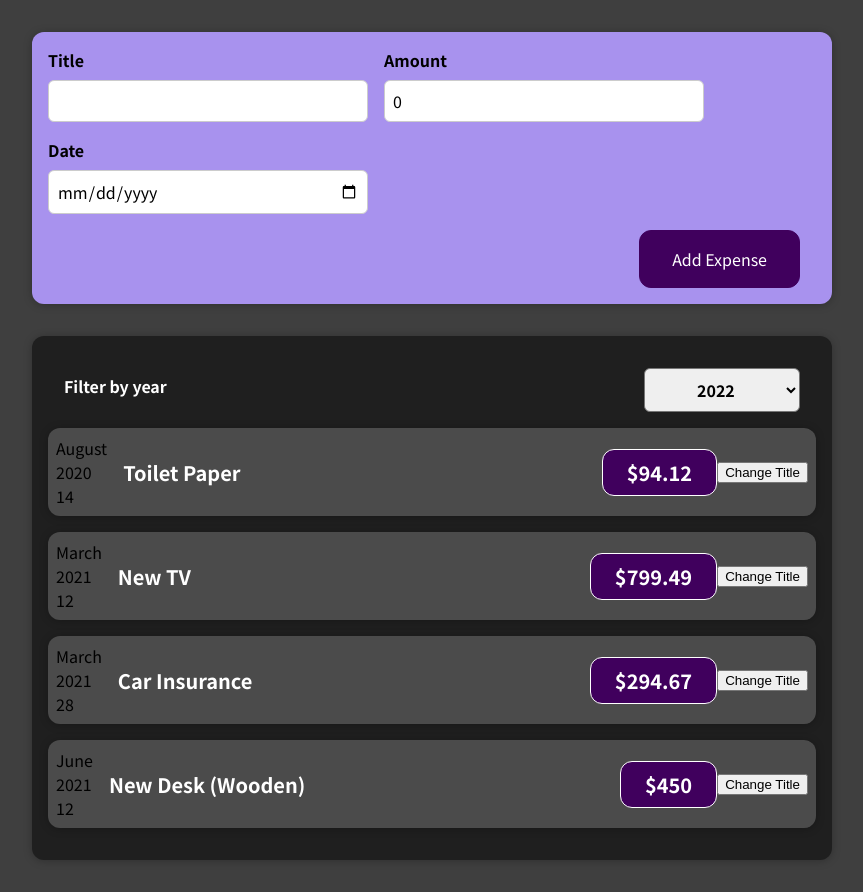
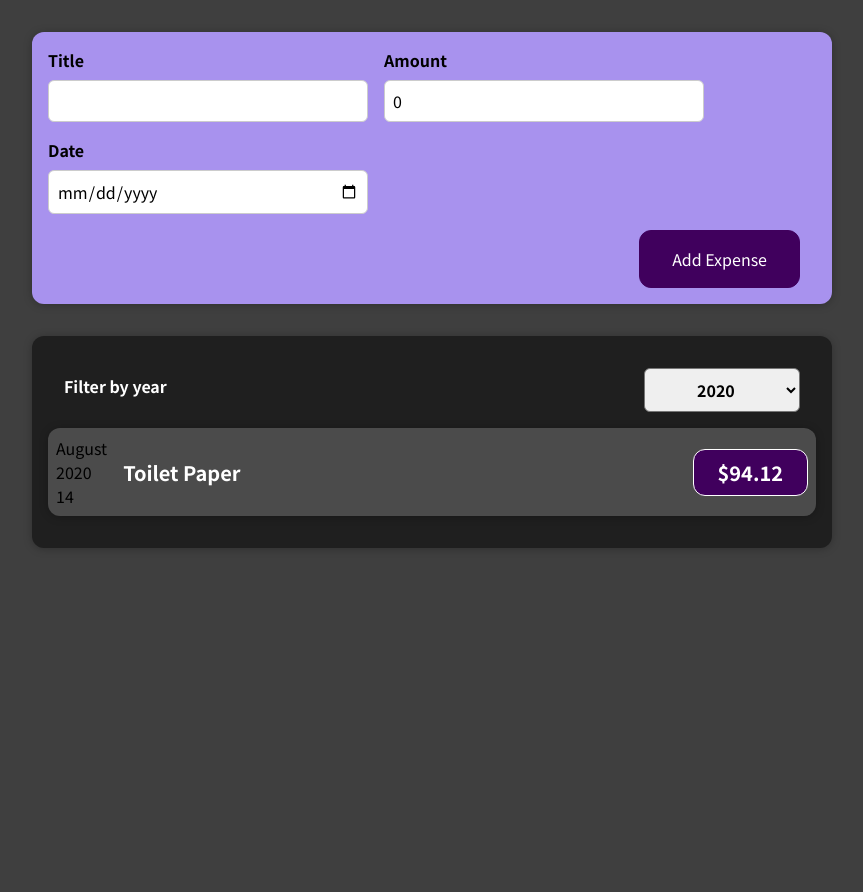
Before and after one commit to felixc0115/expense-tracker, a React (Create React App) app: page / in a window 1280 px wide. Shown: the whole page, without its empty margins (208-1071 px from the left). After the commit the page ends 800 px from the top, so only its background shows below. Built offline with nearby package versions, Linux system fonts and the light colour scheme.

Commit message:
Fix ExpenseFilter component to pass filtered year instead of filtered expense array

```diff
--- a/src/App.js
+++ b/src/App.js
@@ -2,8 +2,7 @@ import AllExpenses from "./components/Expenses/AllExpenses";
 import NewExpense from "./components/NewExpense/NewExpense";
 import { useState } from "react";
 
-function App() {
-  const [expenses, setExpenses] = useState([
+const DUMMY_EXPENSES = [
   {
     id: "e1",
     title: "Toilet Paper",
@@ -23,7 +22,10 @@ function App() {
     amount: 450,
     date: new Date(2021, 5, 12),
   },
-  ]);
+];
+
+function App() {
+  const [expenses, setExpenses] = useState(DUMMY_EXPENSES);
 
   const addNewExpenseHandler = (enteredExpenseData) => {
     const expenseData = { ...enteredExpenseData };
--- a/src/components/Expenses/AllExpenses.js
+++ b/src/components/Expenses/AllExpenses.js
@@ -5,19 +5,21 @@ import ExpensesFilter from "./ExpensesFilter";
 import { useState } from "react";
 
 const AllExpenses = ({ expenses }) => {
-  const [filteredExpenses, setFilteredExpenses] = useState(expenses);
+  const [filterYear, setFilterYear] = useState(2020);
 
-  const onSaveFilteredExpenses = (filteredExpenses) => {
-    setFilteredExpenses(filteredExpenses);
+  const onSaveFilterYear = (filterYear) => {
+    setFilterYear(filterYear);
   };
 
   return (
     <Card className="expenses">
       <ExpensesFilter
-        unfilteredExpenses={expenses}
-        onSaveFilteredExpenses={onSaveFilteredExpenses}
+        onSaveFilterYear={onSaveFilterYear}
+        filterYear={filterYear}
       />
-      {filteredExpenses.map((expense) => (
+      {expenses
+        .filter((expense) => expense.date.getFullYear() === filterYear)
+        .map((expense) => (
           <ExpenseItem
             key={expense.id}
             date={expense.date}
--- a/src/components/Expenses/ExpenseItem.js
+++ b/src/components/Expenses/ExpenseItem.js
@@ -4,17 +4,13 @@ import Card from "../UI/Card";
 import { useState } from "react";
 
 const ExpenseItem = (props) => {
-  const [title, setTitle] = useState(props.title);
-  const clickHandler = () => setTitle("Updated!");
-
   return (
     <Card className="expense-item">
       <ExpenseDate date={props.date} />
       <div className="expense-item__description">
-        <h2>{title}</h2>
+        <h2>{props.title}</h2>
         <div className="expense-item__price">{`$${props.amount}`}</div>
       </div>
-      <button onClick={clickHandler}>Change Title</button>
     </Card>
   );
 };
--- a/src/components/Expenses/ExpensesFilter.js
+++ b/src/components/Expenses/ExpensesFilter.js
@@ -1,19 +1,16 @@
 import "./ExpensesFilter.css";
 
-const ExpensesFilter = ({ unfilteredExpenses, onSaveFilteredExpenses }) => {
+const ExpensesFilter = ({ onSaveFilterYear, filterYear }) => {
   const filterYearInputHandler = (e) => {
     const year = parseInt(e.target.value);
-    const filteredExpenses = unfilteredExpenses.filter((expense) => {
-      return expense.date.getFullYear() === year;
-    });
-    onSaveFilteredExpenses(filteredExpenses);
+    onSaveFilterYear(year);
   };
 
   return (
     <div className="expenses-filter">
       <div className="expenses-filter__control">
         <label>Filter by year</label>
-        <select onChange={filterYearInputHandler}>
+        <select value={filterYear} onChange={filterYearInputHandler}>
           <option value="2022">2022</option>
           <option value="2021">2021</option>
           <option value="2020">2020</option>
```
Lines whose indentation alone changed are shown as unchanged.
